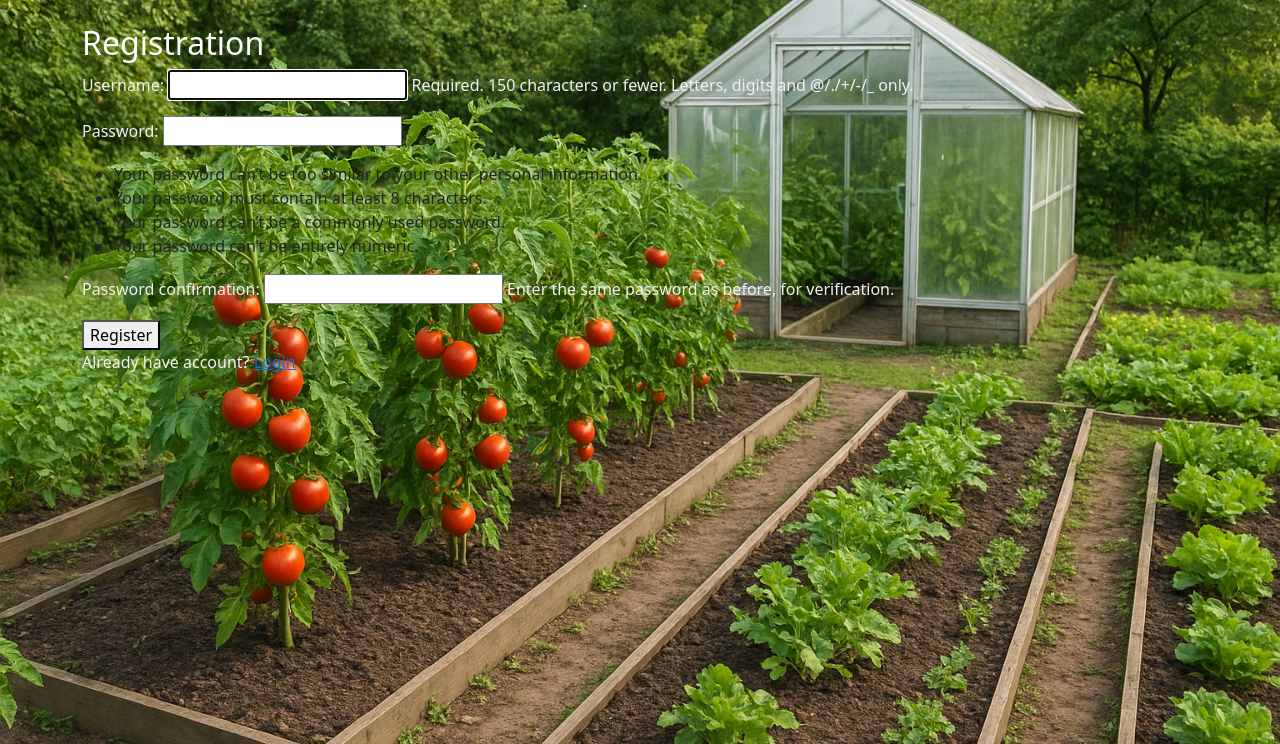
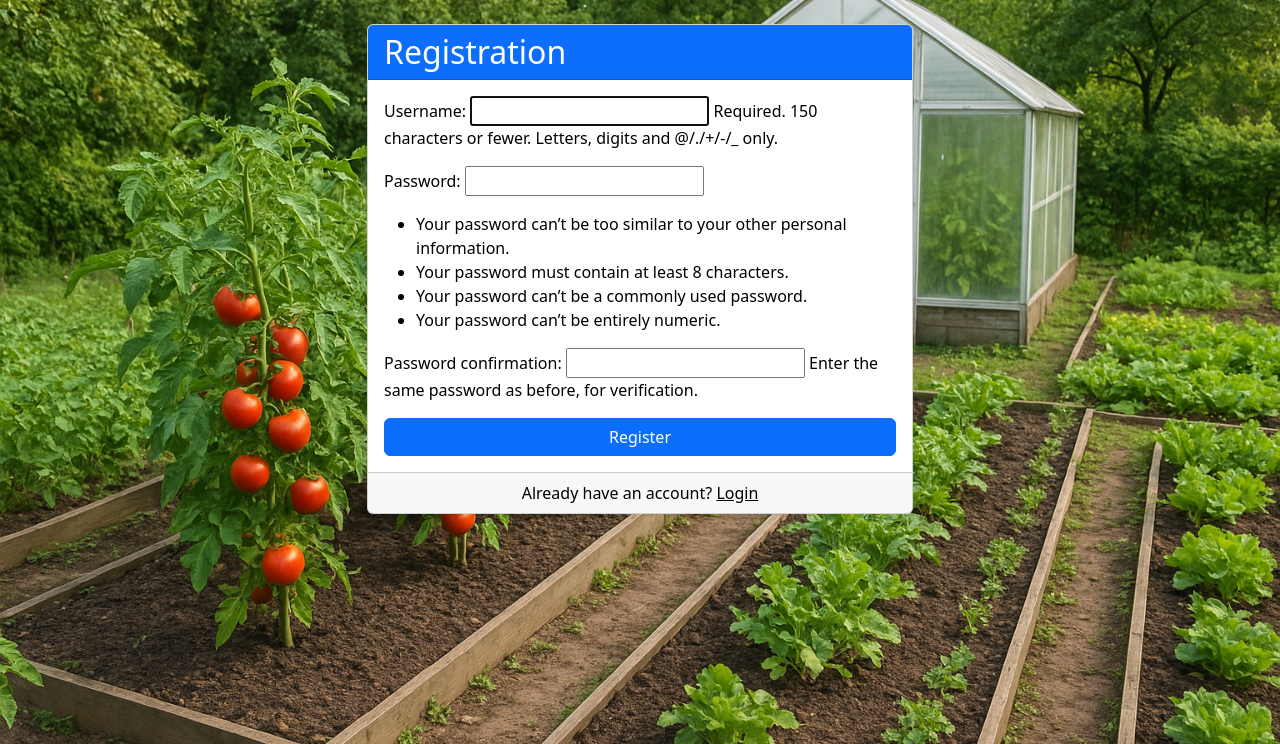
Before and after one commit to VadymKyrylko/HarvestHub, a Django app: page /accounts/register/ in a window 1280 px wide. Shown: the part 56-800 px from the top of the page. Run offline with Django 5.2, Linux system fonts and the light colour scheme.

Commit message:
Style: - update registration form card - updated logout button colors on worker_dashboard page

```diff
--- a/static/css/style.css
+++ b/static/css/style.css
@@ -35,3 +35,25 @@ h1, h2, h3, h4, h5, h6 {
 .lead, p {
     color: #f1f1f1;
 }
+
+.register-card,
+.register-card label,
+.register-card p,
+.register-card a,
+.register-card input,
+.register-card select,
+.register-card textarea {
+    color: #000000 !important;
+}
+
+.logout-btn-red {
+    background-color: #dc3545;
+    color: #fff;
+    border: none;
+    transition: all 0.3s ease;
+}
+
+.logout-btn-red:hover {
+    background-color: #a71d2a;
+    color: #fff;
+}
--- a/templates/accounts/register.html
+++ b/templates/accounts/register.html
@@ -3,11 +3,26 @@
 {% block title %}Registration{% endblock %}
 
 {% block content %}
-  <h2>Registration</h2>
-  <form method="post">
-    {% csrf_token %}
-    {{ form.as_p }}
-    <button type="submit">Register</button>
-  </form>
-  <p>Already have account? <a href="{% url 'login' %}">Login</a></p>
+<div class="row justify-content-center">
+  <div class="col-md-6">
+    <div class="card shadow-sm register-card">
+      <div class="card-header bg-primary text-white">
+        <h2 class="mb-0">Registration</h2>
+      </div>
+      <div class="card-body">
+        <form method="post">
+          {% csrf_token %}
+          {{ form.as_p }}
+          <button type="submit" class="btn btn-primary w-100">Register</button>
+        </form>
+      </div>
+      <div class="card-footer text-center">
+        <p class="mb-0">
+          Already have an account?
+          <a href="{% url 'login' %}">Login</a>
+        </p>
+      </div>
+    </div>
+  </div>
+</div>
 {% endblock %}
--- a/templates/accounts/worker_dashboard.html
+++ b/templates/accounts/worker_dashboard.html
@@ -5,10 +5,8 @@
 {% block content %}
   <h2>Hello, {{ user.username }}!</h2>
   <p>This is your worker panel. This is where you will find tools for working with beds, plants, and tasks.</p>
-<form action="{% url 'logout' %}" method="post" class="d-inline">
+<form action="{% url 'logout' %}" method="post" style="display:inline;">
     {% csrf_token %}
-    <button type="submit" class="btn btn-outline-danger btn-sm">
-        <i class="bi bi-box-arrow-right"></i> Logout
-    </button>
+    <button type="submit" class="btn logout-btn-red">🚪 Logout</button>
 </form>
 {% endblock %}
```
